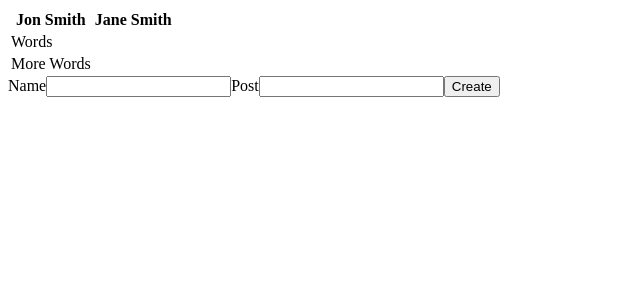
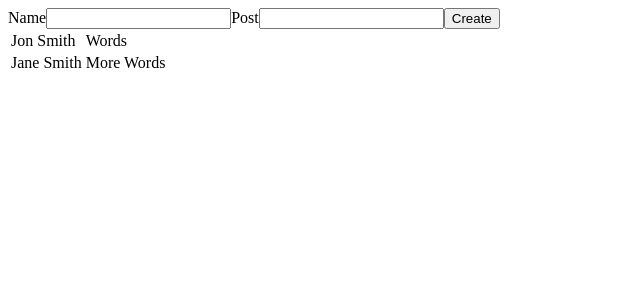
Before and after one commit to Dylan-Lenz/social-feed, a React (Create React App) app: page / in a window 1280 px wide. Shown: the top 300 px of the page, without its empty margins (0-640 px from the left). Built offline with nearby package versions, Linux system fonts and the light colour scheme.

Commit message:
Modified AddNewEntry Function

```diff
--- a/src/App.jsx
+++ b/src/App.jsx
@@ -7,16 +7,14 @@ function App() {
   const [entries, setEntries] = useState([{name:'Jon Smith', comment:'Words'}, {name:'Jane Smith', comment:'More Words'}])
 
   function addNewEntry(entry){
-
     let tempEntries = [...entries, entry];
-
     setEntries(tempEntries);
   }
 
   return (
     <div>
-      <DisplayEntries parentEntries={entries} />
-      <AddEntryForm addNewEntry={addNewEntry}/>
+      <AddEntryForm addNewEntryProp={addNewEntry}/>
+      <DisplayEntries parentEntries={entries}/>
     </div>
   );
 }
--- a/src/Components/AddEntryForm/AddEntryForm.jsx
+++ b/src/Components/AddEntryForm/AddEntryForm.jsx
@@ -12,7 +12,7 @@ const AddEntryForm = (props) => {
             comment: comment
         };
         console.log(newEntry);
-        props.addNewEntry(newEntry)
+        props.addNewEntryProp(newEntry)
     }
 
     return (
--- a/src/Components/DisplayEntries/DisplayEntries.jsx
+++ b/src/Components/DisplayEntries/DisplayEntries.jsx
@@ -1,18 +1,12 @@
 
-const DisplayEntries = (props) => {
+const DisplayEntries=(props)=> {
     return (
     <table>
-        <thead>
-        {props.parentEntries.map((entry) => {
-            return (
-                <th>{entry.name}</th>
-            );
-        })}
-        </thead>
         <tbody>
         {props.parentEntries.map((entry) => {
             return (
             <tr>
+                <td>{entry.name}</td>
                 <td>{entry.comment}</td>
             </tr>
             );
--- a/src/index.js
+++ b/src/index.js
@@ -2,9 +2,4 @@ import React from 'react';
 import ReactDOM from 'react-dom/client';
 import App from './App';
 
-const root = ReactDOM.createRoot(document.getElementById('root'));
-root.render(
-  <React.StrictMode>
-    <App />
-  </React.StrictMode>
-);
+const root = ReactDOM.createRoot(document.getElementById('root'));root.render(<App />,);
```
Lines whose indentation alone changed are shown as unchanged.
